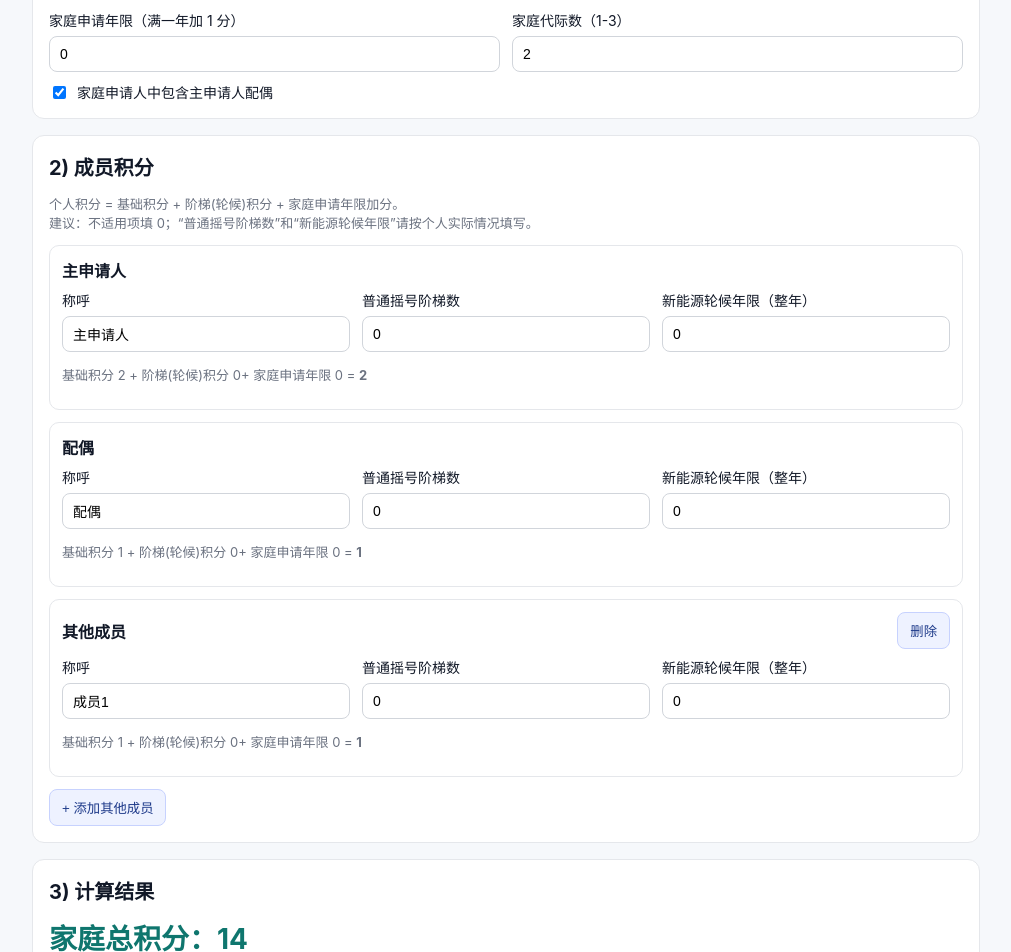
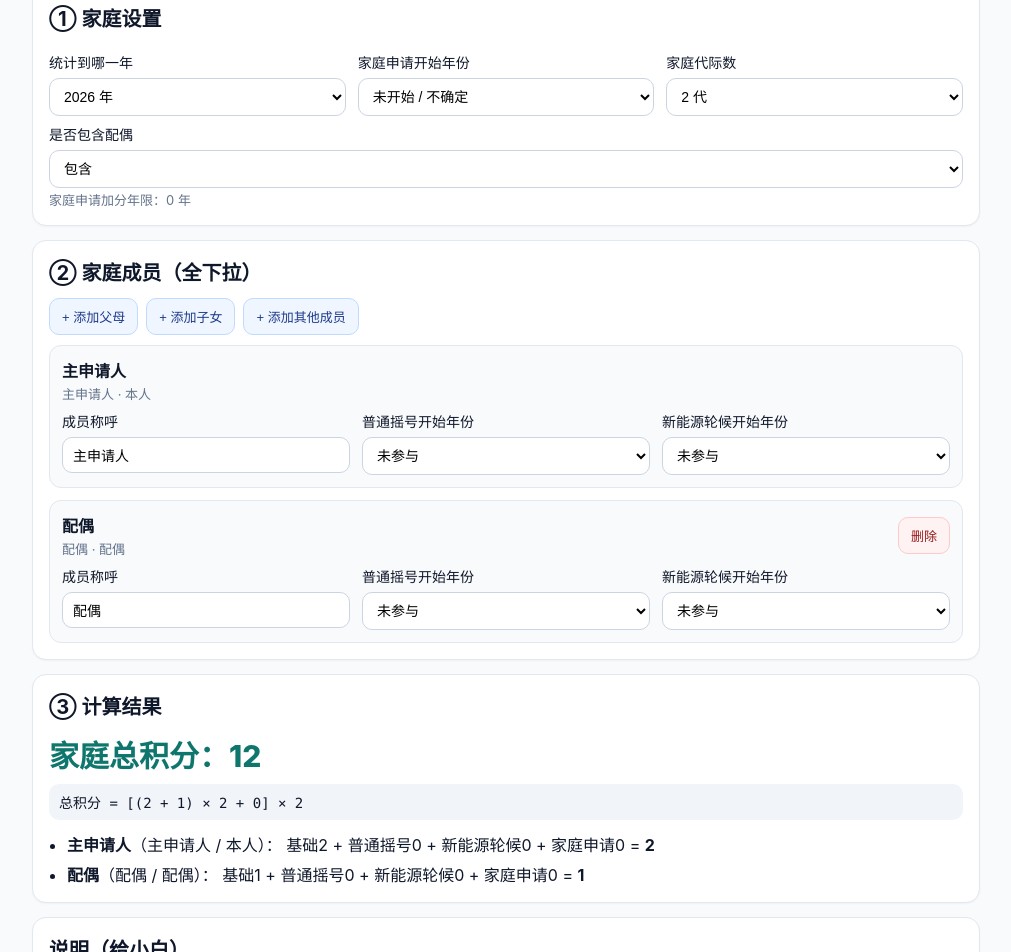
Before and after one commit to LQ-Epoch/bj-car-points, a Next.js app: page / in a window 1280 px wide. Shown: the part 200-1152 px from the top of the page, without its empty margins (134-1145 px from the left). Built offline with nearby package versions, Linux system fonts and the light colour scheme.

Commit message:
feat: redesign calculator with dropdown-driven year inputs

```diff
--- a/app/globals.css
+++ b/app/globals.css
@@ -6,10 +6,10 @@ html,
 body {
   margin: 0;
   padding: 0;
-  font-family: -apple-system, BlinkMacSystemFont, "Segoe UI", Roboto, "PingFang SC",
+  font-family: Inter, -apple-system, BlinkMacSystemFont, "Segoe UI", Roboto, "PingFang SC",
     "Hiragino Sans GB", "Microsoft YaHei", sans-serif;
-  background: #f6f8fb;
-  color: #111827;
+  background: #f8fafc;
+  color: #0f172a;
 }
 
 a {
@@ -19,11 +19,11 @@ a {
 .container {
   max-width: 980px;
   margin: 0 auto;
-  padding: 28px 16px 48px;
+  padding: 24px 16px 60px;
 }
 
 h1 {
-  margin: 0 0 12px;
+  margin: 0 0 10px;
   font-size: 30px;
 }
 
@@ -34,10 +34,28 @@ h2 {
 
 .card {
   background: #fff;
-  border: 1px solid #e5e7eb;
-  border-radius: 12px;
+  border: 1px solid #e2e8f0;
+  border-radius: 14px;
   padding: 16px;
-  margin-top: 16px;
+  margin-top: 14px;
+  box-shadow: 0 1px 2px rgba(2, 6, 23, 0.04);
+}
+
+.hero {
+  display: flex;
+  justify-content: space-between;
+  align-items: flex-start;
+  gap: 10px;
+}
+
+.badge {
+  background: #dbeafe;
+  color: #1e40af;
+  border: 1px solid #bfdbfe;
+  border-radius: 999px;
+  padding: 4px 10px;
+  font-size: 12px;
+  white-space: nowrap;
 }
 
 .grid {
@@ -45,12 +63,8 @@ h2 {
   gap: 12px;
 }
 
-.grid.two {
-  grid-template-columns: repeat(auto-fit, minmax(220px, 1fr));
-}
-
 .grid.three {
-  grid-template-columns: repeat(auto-fit, minmax(170px, 1fr));
+  grid-template-columns: repeat(auto-fit, minmax(200px, 1fr));
 }
 
 label {
@@ -58,80 +72,97 @@ label {
   flex-direction: column;
   gap: 6px;
   font-size: 14px;
+  margin-top: 8px;
 }
 
 input[type="text"],
-input[type="number"] {
+select {
   width: 100%;
-  border: 1px solid #d1d5db;
-  border-radius: 8px;
+  border: 1px solid #cbd5e1;
+  border-radius: 10px;
   padding: 9px 10px;
   font-size: 14px;
-}
-
-.checkbox {
-  margin-top: 10px;
-  display: flex;
-  flex-direction: row;
-  align-items: center;
-  gap: 8px;
+  background: #fff;
 }
 
 button {
-  border: 1px solid #c7d2fe;
-  background: #eef2ff;
+  border: 1px solid #bfdbfe;
+  background: #eff6ff;
   color: #1e3a8a;
-  border-radius: 8px;
+  border-radius: 10px;
   padding: 8px 12px;
   cursor: pointer;
+  font-size: 13px;
 }
 
 button:hover {
-  background: #e0e7ff;
+  background: #dbeafe;
+}
+
+button.danger {
+  border-color: #fecaca;
+  background: #fef2f2;
+  color: #991b1b;
+}
+
+.actions {
+  display: flex;
+  flex-wrap: wrap;
+  gap: 8px;
+  margin-bottom: 10px;
 }
 
 .members {
   display: flex;
   flex-direction: column;
   gap: 12px;
-  margin: 12px 0;
 }
 
 .member {
-  border: 1px solid #e5e7eb;
-  border-radius: 10px;
+  border: 1px solid #e2e8f0;
+  border-radius: 12px;
   padding: 12px;
+  background: #f8fafc;
 }
 
 .member-head {
   display: flex;
+  justify-content: space-between;
   align-items: center;
-  justify-content: space-between;
-  margin-bottom: 8px;
+  gap: 12px;
 }
 
 .muted {
-  color: #6b7280;
+  color: #64748b;
 }
 
 .small {
   font-size: 13px;
+  margin: 2px 0 0;
 }
 
 .result .score {
   margin: 6px 0;
-  font-size: 28px;
-  font-weight: 700;
+  font-size: 30px;
+  font-weight: 800;
   color: #0f766e;
 }
 
 .formula {
   margin: 8px 0 12px;
   padding: 8px 10px;
-  border-radius: 8px;
-  background: #f3f4f6;
+  border-radius: 10px;
+  background: #f1f5f9;
   font-family: ui-monospace, SFMono-Regular, Menlo, Monaco, Consolas, monospace;
   font-size: 14px;
+}
+
+.detail-list {
+  margin: 0;
+  padding-left: 18px;
+  display: flex;
+  flex-direction: column;
+  gap: 6px;
 }
 
 .warn {
--- a/app/page.tsx
+++ b/app/page.tsx
@@ -3,14 +3,27 @@
 import { useMemo, useState } from "react";
 
 type MemberRole = "main" | "spouse" | "other";
+type MemberRelation = "self" | "spouse" | "parent" | "child" | "other";
 
 type Member = {
   id: number;
+  role: MemberRole;
+  relation: MemberRelation;
   name: string;
-  role: MemberRole;
-  ordinarySteps: number;
-  newEnergyWaitYears: number;
+  ordinaryStartYear: number | null;
+  newEnergyStartYear: number | null;
 };
+
+const START_YEAR = 2011;
+const nowYear = new Date().getUTCFullYear();
+
+function relationLabel(relation: MemberRelation) {
+  if (relation === "self") return "本人";
+  if (relation === "spouse") return "配偶";
+  if (relation === "parent") return "父母";
+  if (relation === "child") return "子女";
+  return "其他";
+}
 
 function roleLabel(role: MemberRole) {
   if (role === "main") return "主申请人";
@@ -22,22 +35,45 @@ function basePoint(role: MemberRole) {
   return role === "main" ? 2 : 1;
 }
 
-function calcMemberPoint(member: Member, familyApplyYears: number) {
-  const stepPoint = member.ordinarySteps + member.newEnergyWaitYears;
-  return basePoint(member.role) + stepPoint + familyApplyYears;
+function calcYears(startYear: number | null, statYear: number) {
+  if (!startYear) return 0;
+  if (startYear > statYear) return 0;
+  return statYear - startYear + 1;
+}
+
+function toYearOptions(statYear: number) {
+  return Array.from({ length: statYear - START_YEAR + 1 }, (_, i) => START_YEAR + i);
+}
+
+function createMember(id: number, relation: MemberRelation, role: MemberRole, name: string): Member {
+  return {
+    id,
+    relation,
+    role,
+    name,
+    ordinaryStartYear: null,
+    newEnergyStartYear: null,
+  };
 }
 
 export default function Home() {
+  const [statYear, setStatYear] = useState(nowYear);
+  const [familyApplyStartYear, setFamilyApplyStartYear] = useState<number | null>(null);
+  const [generations, setGenerations] = useState(2);
   const [includeSpouse, setIncludeSpouse] = useState(true);
-  const [generations, setGenerations] = useState(2);
-  const [familyApplyYears, setFamilyApplyYears] = useState(0);
   const [members, setMembers] = useState<Member[]>([
-    { id: 1, name: "主申请人", role: "main", ordinarySteps: 0, newEnergyWaitYears: 0 },
-    { id: 2, name: "配偶", role: "spouse", ordinarySteps: 0, newEnergyWaitYears: 0 },
-    { id: 3, name: "成员1", role: "other", ordinarySteps: 0, newEnergyWaitYears: 0 },
+    createMember(1, "self", "main", "主申请人"),
+    createMember(2, "spouse", "spouse", "配偶"),
   ]);
 
-  const visibleMembers = members.filter((m) => includeSpouse || m.role !== "spouse");
+  const yearOptions = useMemo(() => toYearOptions(statYear), [statYear]);
+
+  const visibleMembers = useMemo(
+    () => members.filter((m) => includeSpouse || m.role !== "spouse"),
+    [members, includeSpouse]
+  );
+
+  const familyApplyYears = calcYears(familyApplyStartYear, statYear);
 
   const result = useMemo(() => {
     const main = visibleMembers.find((m) => m.role === "main");
@@ -47,35 +83,66 @@ export default function Home() {
     if (!main) {
       return {
         ok: false,
-        message: "至少需要 1 名主申请人。",
+        message: "至少需要 1 位主申请人。",
         total: 0,
-        detail: [] as Array<{ name: string; point: number; role: MemberRole }>,
         formulaText: "",
+        detail: [] as Array<{
+          id: number;
+          name: string;
+          role: MemberRole;
+          relation: MemberRelation;
+          base: number;
+          ordinaryYears: number;
+          newEnergyYears: number;
+          familyYears: number;
+          point: number;
+        }>,
       };
     }
 
     if (includeSpouse && !spouse) {
       return {
         ok: false,
-        message: "已勾选“包含配偶”，但未添加配偶成员。",
+        message: "你选择了包含配偶，但当前没有配偶成员。",
         total: 0,
-        detail: [] as Array<{ name: string; point: number; role: MemberRole }>,
         formulaText: "",
+        detail: [] as Array<{
+          id: number;
+          name: string;
+          role: MemberRole;
+          relation: MemberRelation;
+          base: number;
+          ordinaryYears: number;
+          newEnergyYears: number;
+          familyYears: number;
+          point: number;
+        }>,
       };
     }
 
-    const detail = visibleMembers.map((m) => ({
+    const detail = visibleMembers.map((m) => {
+      const ordinaryYears = calcYears(m.ordinaryStartYear, statYear);
+      const newEnergyYears = calcYears(m.newEnergyStartYear, statYear);
+      const base = basePoint(m.role);
+      const point = base + ordinaryYears + newEnergyYears + familyApplyYears;
+      return {
+        id: m.id,
         name: m.name,
         role: m.role,
-      point: calcMemberPoint(m, familyApplyYears),
-    }));
+        relation: m.relation,
+        base,
+        ordinaryYears,
+        newEnergyYears,
+        familyYears: familyApplyYears,
+        point,
+      };
+    });
 
-    const mainPoint = calcMemberPoint(main, familyApplyYears);
-    const spousePoint = spouse ? calcMemberPoint(spouse, familyApplyYears) : 0;
-    const othersPoint = others.reduce(
-      (sum, m) => sum + calcMemberPoint(m, familyApplyYears),
-      0
-    );
+    const mainPoint = detail.find((d) => d.role === "main")?.point ?? 0;
+    const spousePoint = detail.find((d) => d.role === "spouse")?.point ?? 0;
+    const othersPoint = detail
+      .filter((d) => d.role === "other")
+      .reduce((sum, d) => sum + d.point, 0);
 
     const total = includeSpouse
       ? ((mainPoint + spousePoint) * 2 + othersPoint) * generations
@@ -85,31 +152,24 @@ export default function Home() {
       ? `总积分 = [(${mainPoint} + ${spousePoint}) × 2 + ${othersPoint}] × ${generations}`
       : `总积分 = (${mainPoint} + ${othersPoint}) × ${generations}`;
 
-    return {
-      ok: true,
-      message: "",
-      total,
-      detail,
-      formulaText,
-    };
-  }, [visibleMembers, includeSpouse, generations, familyApplyYears]);
+    return { ok: true, message: "", total, formulaText, detail };
+  }, [visibleMembers, includeSpouse, generations, familyApplyYears, statYear]);
 
   function updateMember(id: number, patch: Partial<Member>) {
     setMembers((prev) => prev.map((m) => (m.id === id ? { ...m, ...patch } : m)));
   }
 
-  function addOtherMember() {
+  function addMember(kind: "parent" | "child" | "other") {
     const nextId = members.length ? Math.max(...members.map((m) => m.id)) + 1 : 1;
-    setMembers((prev) => [
-      ...prev,
-      {
-        id: nextId,
-        name: `成员${nextId}`,
-        role: "other",
-        ordinarySteps: 0,
-        newEnergyWaitYears: 0,
-      },
-    ]);
+    if (kind === "parent") {
+      setMembers((prev) => [...prev, createMember(nextId, "parent", "other", `父母${nextId}`)]);
+      return;
+    }
+    if (kind === "child") {
+      setMembers((prev) => [...prev, createMember(nextId, "child", "other", `子女${nextId}`)]);
+      return;
+    }
+    setMembers((prev) => [...prev, createMember(nextId, "other", "other", `成员${nextId}`)]);
   }
 
   function removeMember(id: number) {
@@ -118,70 +178,95 @@ export default function Home() {
 
   return (
     <main className="container">
-      <h1>北京新能源家庭积分计算器（参考版）</h1>
+      <div className="hero card">
+        <div>
+          <h1>北京新能源家庭积分计算器</h1>
           <p className="muted">
-        用于估算家庭申请新能源小客车指标时的家庭总积分。
-        <br />
-        计算规则参考北京市政策解读与公开说明，最终以官方系统实时计算结果为准。
+            按“年份下拉选择”设计：不让用户填抽象分数，只要选“哪年开始参与普通摇号 /
+            新能源轮候”，自动估算积分。
           </p>
+        </div>
+        <span className="badge">傻瓜版</span>
+      </div>
 
       <section className="card">
-        <h2>1) 家庭参数</h2>
-        <div className="grid two">
+        <h2>① 家庭设置</h2>
+        <div className="grid three">
           <label>
-            家庭申请年限（满一年加 1 分）
-            <input
-              type="number"
-              min={0}
-              value={familyApplyYears}
-              onChange={(e) => setFamilyApplyYears(Math.max(0, Number(e.target.value || 0)))}
-            />
+            统计到哪一年
+            <select value={statYear} onChange={(e) => setStatYear(Number(e.target.value))}>
+              {Array.from({ length: 16 }, (_, i) => nowYear - i)
+                .sort((a, b) => a - b)
+                .map((year) => (
+                  <option key={year} value={year}>
+                    {year} 年
+                  </option>
+                ))}
+            </select>
           </label>
 
           <label>
-            家庭代际数（1-3）
-            <input
-              type="number"
-              min={1}
-              max={3}
-              value={generations}
-              onChange={(e) => {
-                const n = Number(e.target.value || 1);
-                setGenerations(Math.min(3, Math.max(1, n)));
-              }}
-            />
+            家庭申请开始年份
+            <select
+              value={familyApplyStartYear ?? ""}
+              onChange={(e) =>
+                setFamilyApplyStartYear(e.target.value ? Number(e.target.value) : null)
+              }
+            >
+              <option value="">未开始 / 不确定</option>
+              {yearOptions.map((year) => (
+                <option key={year} value={year}>
+                  {year} 年
+                </option>
+              ))}
+            </select>
+          </label>
+
+          <label>
+            家庭代际数
+            <select value={generations} onChange={(e) => setGenerations(Number(e.target.value))}>
+              <option value={1}>1 代</option>
+              <option value={2}>2 代</option>
+              <option value={3}>3 代</option>
+            </select>
           </label>
         </div>
 
-        <label className="checkbox">
-          <input
-            type="checkbox"
-            checked={includeSpouse}
-            onChange={(e) => setIncludeSpouse(e.target.checked)}
-          />
-          家庭申请人中包含主申请人配偶
+        <label>
+          是否包含配偶
+          <select
+            value={includeSpouse ? "yes" : "no"}
+            onChange={(e) => setIncludeSpouse(e.target.value === "yes")}
+          >
+            <option value="yes">包含</option>
+            <option value="no">不包含</option>
+          </select>
         </label>
+
+        <p className="muted small">家庭申请加分年限：{familyApplyYears} 年</p>
       </section>
 
       <section className="card">
-        <h2>2) 成员积分</h2>
-        <p className="muted small">
-          个人积分 = 基础积分 + 阶梯(轮候)积分 + 家庭申请年限加分。
-          <br />
-          建议：不适用项填 0；“普通摇号阶梯数”和“新能源轮候年限”请按个人实际情况填写。
-        </p>
+        <h2>② 家庭成员（全下拉）</h2>
+        <div className="actions">
+          <button type="button" onClick={() => addMember("parent")}>+ 添加父母</button>
+          <button type="button" onClick={() => addMember("child")}>+ 添加子女</button>
+          <button type="button" onClick={() => addMember("other")}>+ 添加其他成员</button>
+        </div>
 
         <div className="members">
-          {members
-            .filter((m) => includeSpouse || m.role !== "spouse")
-            .map((m) => {
-              const point = calcMemberPoint(m, familyApplyYears);
+          {visibleMembers.map((m) => {
             return (
-                <div className="member" key={m.id}>
+              <article className="member" key={m.id}>
                 <div className="member-head">
-                    <strong>{roleLabel(m.role)}</strong>
-                    {m.role === "other" && (
-                      <button type="button" onClick={() => removeMember(m.id)}>
+                  <div>
+                    <strong>{m.name}</strong>
+                    <p className="muted small">
+                      {roleLabel(m.role)} · {relationLabel(m.relation)}
+                    </p>
+                  </div>
+                  {m.role !== "main" && (
+                    <button className="danger" type="button" onClick={() => removeMember(m.id)}>
                       删除
                     </button>
                   )}
@@ -189,7 +274,7 @@ export default function Home() {
 
                 <div className="grid three">
                   <label>
-                      称呼
+                    成员称呼
                     <input
                       type="text"
                       value={m.name}
@@ -198,58 +283,61 @@ export default function Home() {
                   </label>
 
                   <label>
-                      普通摇号阶梯数
-                      <input
-                        type="number"
-                        min={0}
-                        value={m.ordinarySteps}
+                    普通摇号开始年份
+                    <select
+                      value={m.ordinaryStartYear ?? ""}
                       onChange={(e) =>
                         updateMember(m.id, {
-                            ordinarySteps: Math.max(0, Number(e.target.value || 0)),
+                          ordinaryStartYear: e.target.value ? Number(e.target.value) : null,
                         })
                       }
-                      />
+                    >
+                      <option value="">未参与</option>
+                      {yearOptions.map((year) => (
+                        <option key={year} value={year}>
+                          {year} 年
+                        </option>
+                      ))}
+                    </select>
                   </label>
 
                   <label>
-                      新能源轮候年限（整年）
-                      <input
-                        type="number"
-                        min={0}
-                        value={m.newEnergyWaitYears}
+                    新能源轮候开始年份
+                    <select
+                      value={m.newEnergyStartYear ?? ""}
                       onChange={(e) =>
                         updateMember(m.id, {
-                            newEnergyWaitYears: Math.max(0, Number(e.target.value || 0)),
+                          newEnergyStartYear: e.target.value ? Number(e.target.value) : null,
                         })
                       }
-                      />
+                    >
+                      <option value="">未参与</option>
+                      {yearOptions.map((year) => (
+                        <option key={year} value={year}>
+                          {year} 年
+                        </option>
+                      ))}
+                    </select>
                   </label>
                 </div>
-
-                  <p className="muted small">
-                    基础积分 {basePoint(m.role)} + 阶梯(轮候)积分 {m.ordinarySteps + m.newEnergyWaitYears}
-                    + 家庭申请年限 {familyApplyYears} = <strong>{point}</strong>
-                  </p>
-                </div>
+              </article>
             );
           })}
         </div>
-
-        <button type="button" onClick={addOtherMember}>
-          + 添加其他成员
-        </button>
       </section>
 
       <section className="card result">
-        <h2>3) 计算结果</h2>
+        <h2>③ 计算结果</h2>
         {result.ok ? (
           <>
             <p className="score">家庭总积分：{result.total}</p>
             <p className="formula">{result.formulaText}</p>
-            <ul>
+            <ul className="detail-list">
               {result.detail.map((d) => (
-                <li key={`${d.role}-${d.name}`}>
-                  {d.name}（{roleLabel(d.role)}）：{d.point} 分
+                <li key={d.id}>
+                  <strong>{d.name}</strong>（{roleLabel(d.role)} / {relationLabel(d.relation)}）：
+                  基础{d.base} + 普通摇号{d.ordinaryYears} + 新能源轮候{d.newEnergyYears} +
+                  家庭申请{d.familyYears} = <b>{d.point}</b>
                 </li>
               ))}
             </ul>
@@ -260,31 +348,13 @@ export default function Home() {
       </section>
 
       <section className="card">
-        <h2>规则参考</h2>
+        <h2>说明（给小白）</h2>
         <ul>
-          <li>
-            家庭主申请人基础积分 2 分；其他家庭申请人基础积分每人 1 分。
-          </li>
-          <li>
-            家庭申请每满一年，所有家庭申请人积分各增加 1 分。
-          </li>
-          <li>
-            含配偶时：总积分 = [(主申请人积分 + 配偶积分) × 2 + 其他成员积分之和] × 家庭代际数。
-          </li>
-          <li>
-            不含配偶时：总积分 = (主申请人积分 + 其他成员积分之和) × 家庭代际数。
-          </li>
+          <li>你不需要算分，只需要选“哪一年开始参与”。</li>
+          <li>本工具按“每满一年 +1”的规则自动换算成年限加分。</li>
+          <li>主申请人基础分 2，其他人基础分 1；含配偶时夫妻分按系数 2 处理。</li>
+          <li>最终以北京市小客车指标调控系统实时结果为准。</li>
         </ul>
-        <p className="muted small">
-          参考：
-          <a href="https://www.beijing.gov.cn/zhengce/zcjd/zcwd/jtjf/" target="_blank">
-            北京市政府门户“北京摇号新政——如何计算家庭积分？”
-          </a>
-          、
-          <a href="https://bj.bendibao.com/news/202115/286327.shtm" target="_blank">
-            北京本地宝政策整理页（含公式）
-          </a>
-        </p>
       </section>
     </main>
   );
```
Lines whose indentation alone changed are shown as unchanged.
